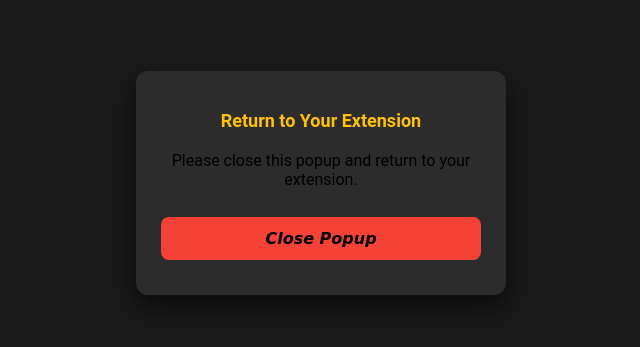
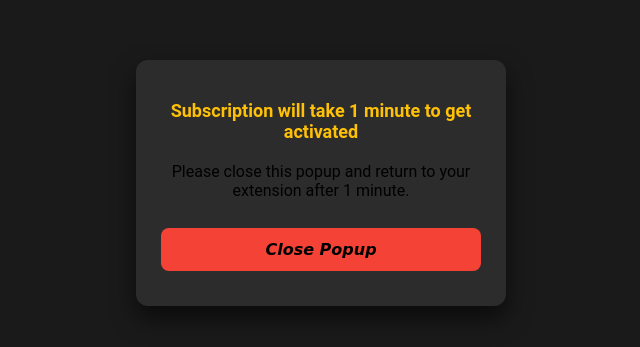
Before and after one commit to Notphe/LandingPage, a plain HTML site: page index.html in a window 1280 px wide. Shown: the part 217-564 px from the top of the page, without its empty margins (319-959 px from the left). Drawn offline with Linux system fonts and the light colour scheme.

Commit message:
Update index.html

```diff
--- a/index.html
+++ b/index.html
@@ -8,8 +8,8 @@
 </head>
 <body>
     <div class="container">
-        <h2>Return to Your Extension</h2>
-        <p>Please close this popup and return to your extension.</p>
+        <h2>Subscription will take 1 minute to get activated</h2>
+        <p>Please close this popup and return to your extension after 1 minute.</p>
         <button id="close-popup" class="signout-button" aria-label="Close popup and return to extension">Close Popup</button>
     </div>
 
```
